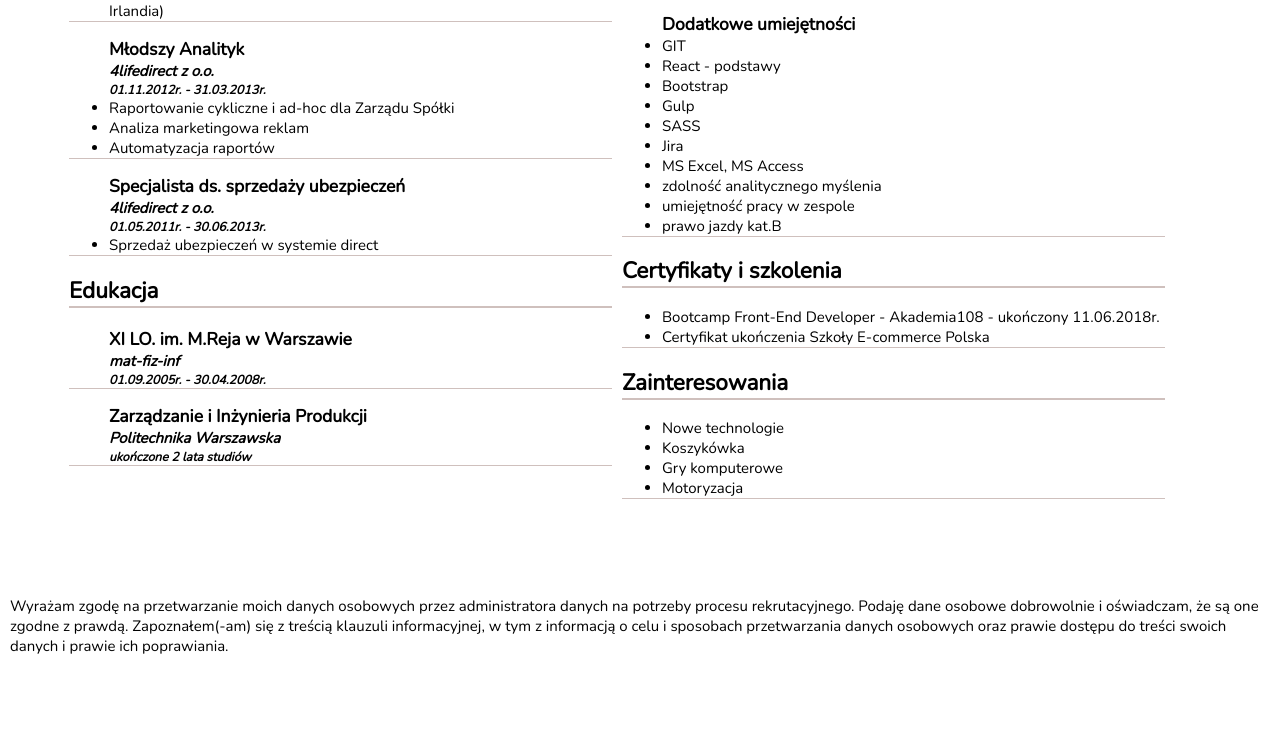
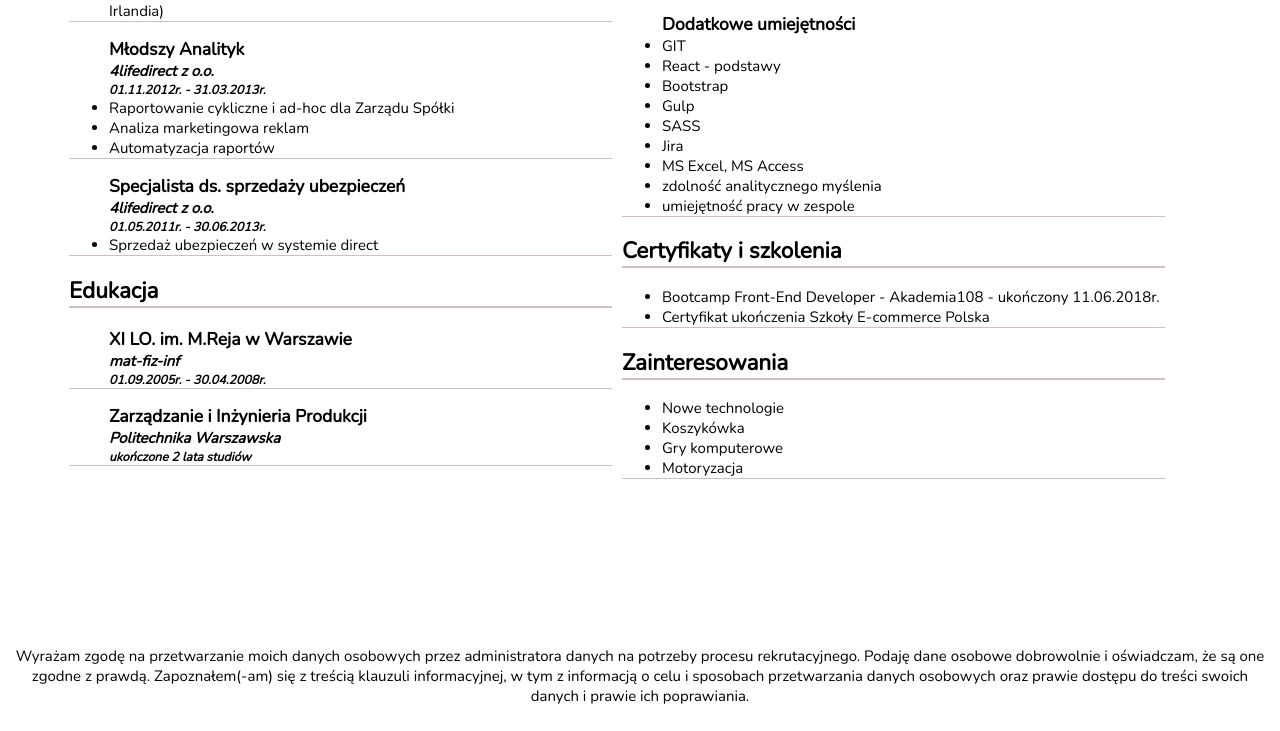
Before and after one commit to janekbordo/janekbordo.github.io, a plain HTML site: page Virtual-CV/index.html in a window 1280 px wide. Shown: the part 829-1560 px from the top of the page. Before the commit the page ends 1510 px from the top, so only its background shows below. Drawn offline with nearby package versions, Linux system fonts and the light colour scheme.

Commit message:
small changes in CV

```diff
--- a/Virtual-CV/css/style.css
+++ b/Virtual-CV/css/style.css
@@ -100,7 +100,7 @@ header ul#personal-data li.personal a{
 
 #main {
     width: 90%;
-    height: 1200px;
+    height: 1250px;
     margin-left: 5%;
     margin-right: 5%;
 }
@@ -177,8 +177,8 @@ h2 {
 }
 
 footer{
-
     padding: 10px;
     width: 100%;
-
+    position: absolute;
+    text-align: center;
 }
--- a/Virtual-CV/index.html
+++ b/Virtual-CV/index.html
@@ -142,7 +142,6 @@
                     <li>MS Excel, MS Access</li>
                     <li>zdolność analitycznego myślenia</li>
                     <li>umiejętność pracy w zespole</li>
-                    <li>prawo jazdy kat.B</li>
                 </ul>
             </section>
             <section id="certificates">
```
